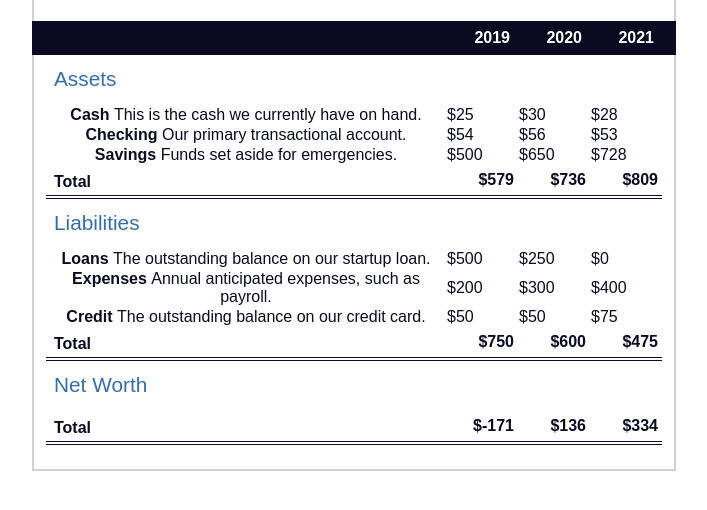
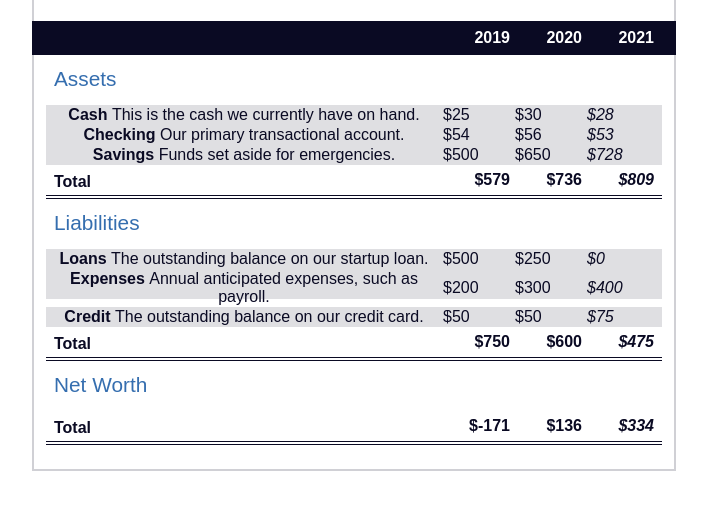
Before and after one commit to Abaljerind/balance-sheet, a plain HTML site: page index.html in a window 1280 px wide. Shown: the part 106-616 px from the top of the page, without its empty margins (286-993 px from the left). Drawn offline with Linux system fonts and the light colour scheme.

Commit message:
add style: tr.total td:3rd type, tr.total:hover, td.current, tr.data

```diff
--- a/css/main.css
+++ b/css/main.css
@@ -129,3 +129,23 @@ tr.total td {
   text-align: right;
   padding: 0 0.25rem;
 }
+
+tr.total td:nth-of-type(3) {
+  padding-right: 0.5rem;
+}
+
+tr.total:hover {
+  background-color: #99c9ff;
+}
+
+td.current {
+  font-style: italic;
+}
+
+tr.data {
+  background-image: linear-gradient(
+    to bottom,
+    #dfdfe2 1.845rem,
+    white 1.845rem
+  );
+}
```
